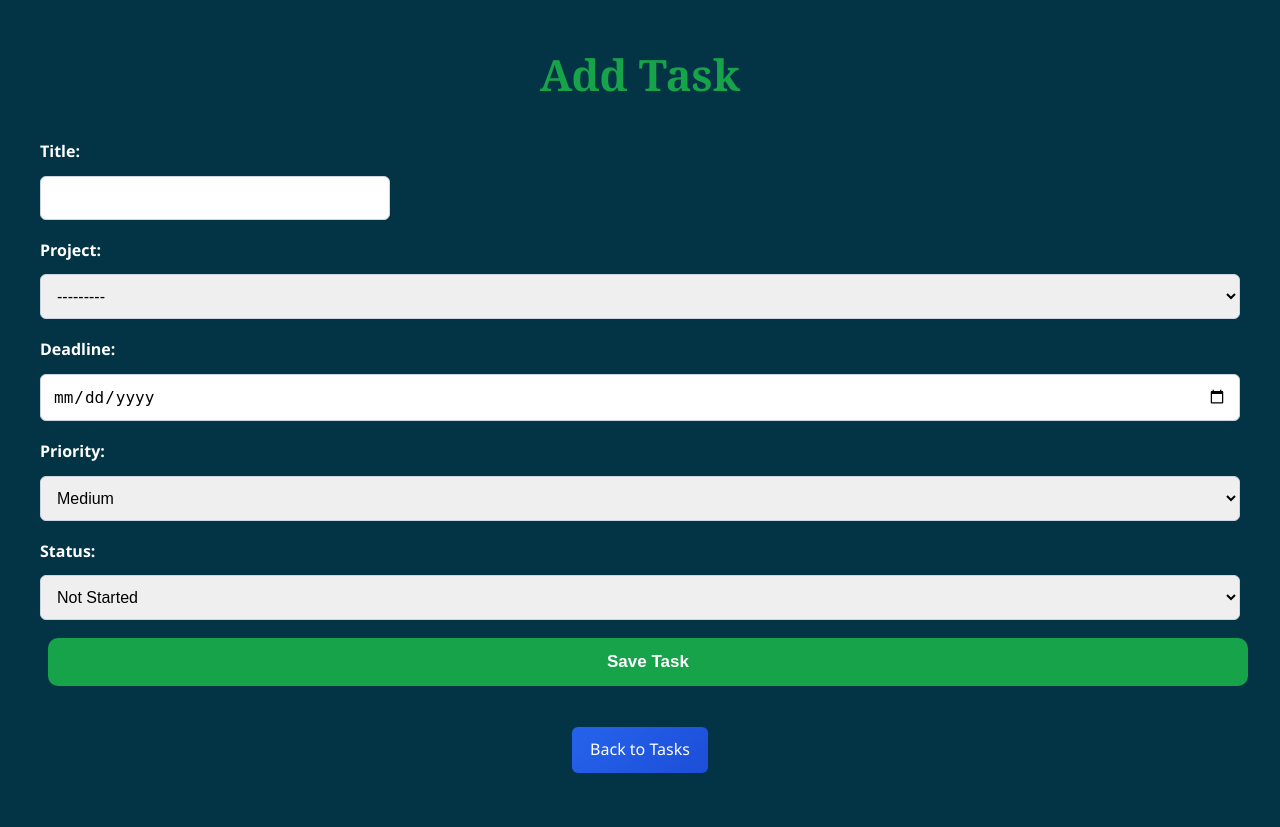
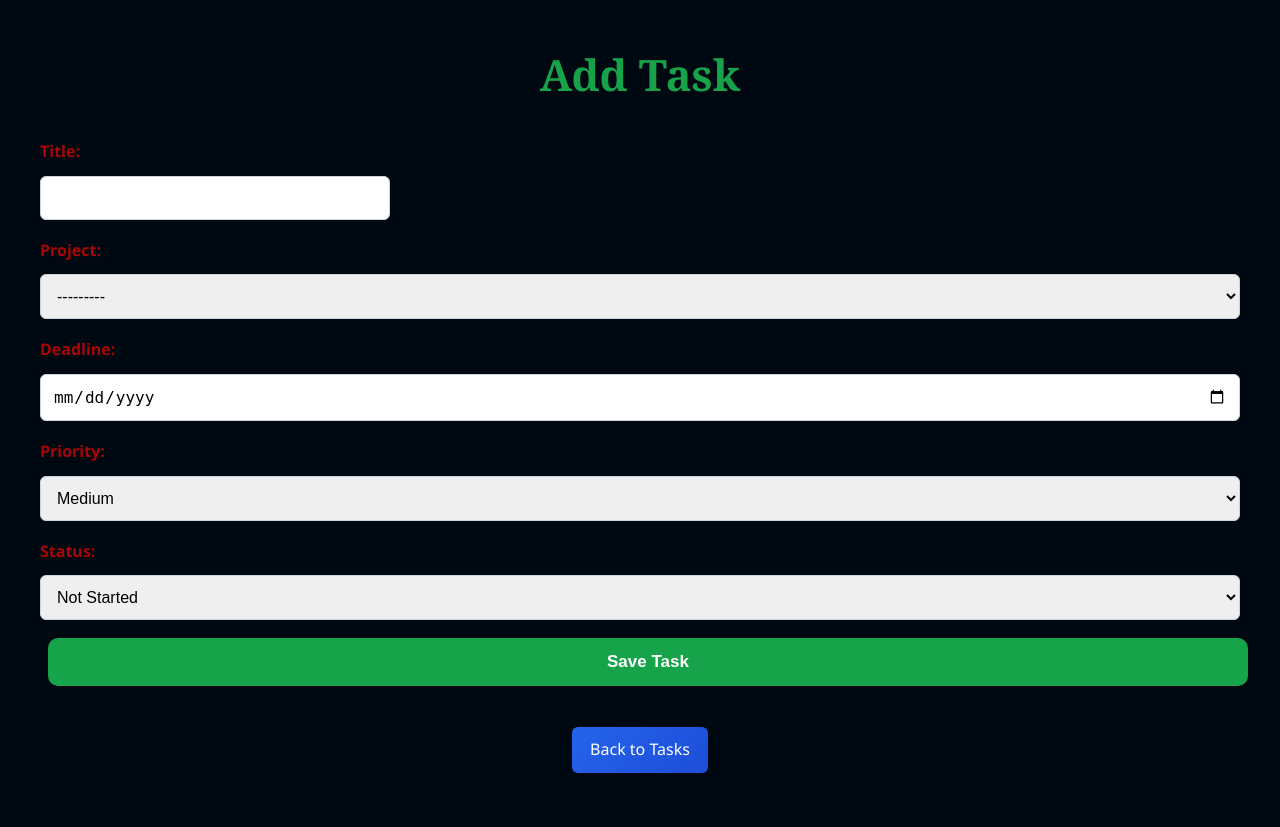
Before and after one commit to remzyayo/ALX_CapstoneProject, a Django app: page /add/ in a window 1280 px wide. Run offline with Django 5.2, Linux system fonts and the light colour scheme; a user stored in the database is signed in; data that the repository does not hold is empty.

Commit message:
CSS Updated

```diff
--- a/expenses/static/expenses/css/style.css
+++ b/expenses/static/expenses/css/style.css
@@ -9,8 +9,8 @@
 
 body {
     font-family: "Segoe UI", Tahoma, Verdana, sans-serif;
-    background-color: #033446;
-    color: #333;
+    background-color: #000812;
+    color: #ffffff;
     padding: 40px;
     line-height: 1.6;
 }
@@ -306,7 +306,7 @@ form label {
     display: block;
     font-weight: bold;
     margin-bottom: 6px;
-    color: #ffffff;
+    color: #a80505;
 }
 
 input,
```
